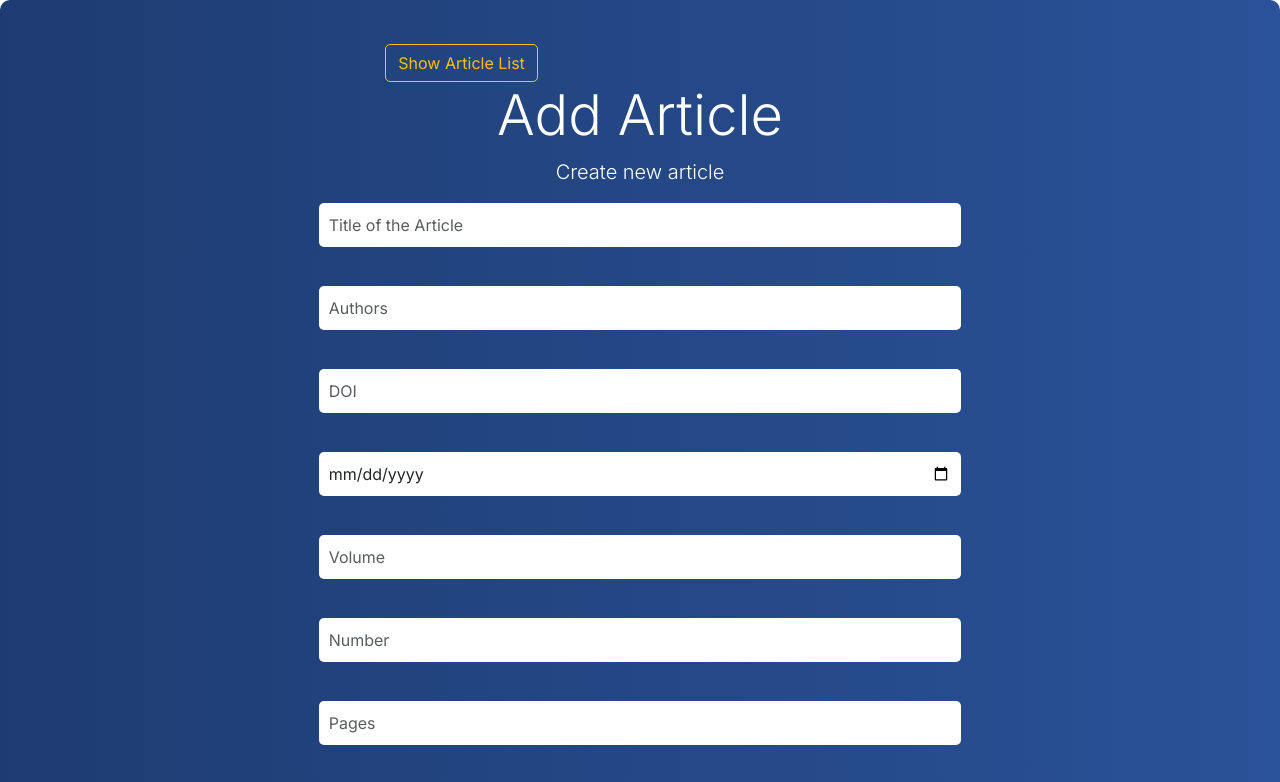
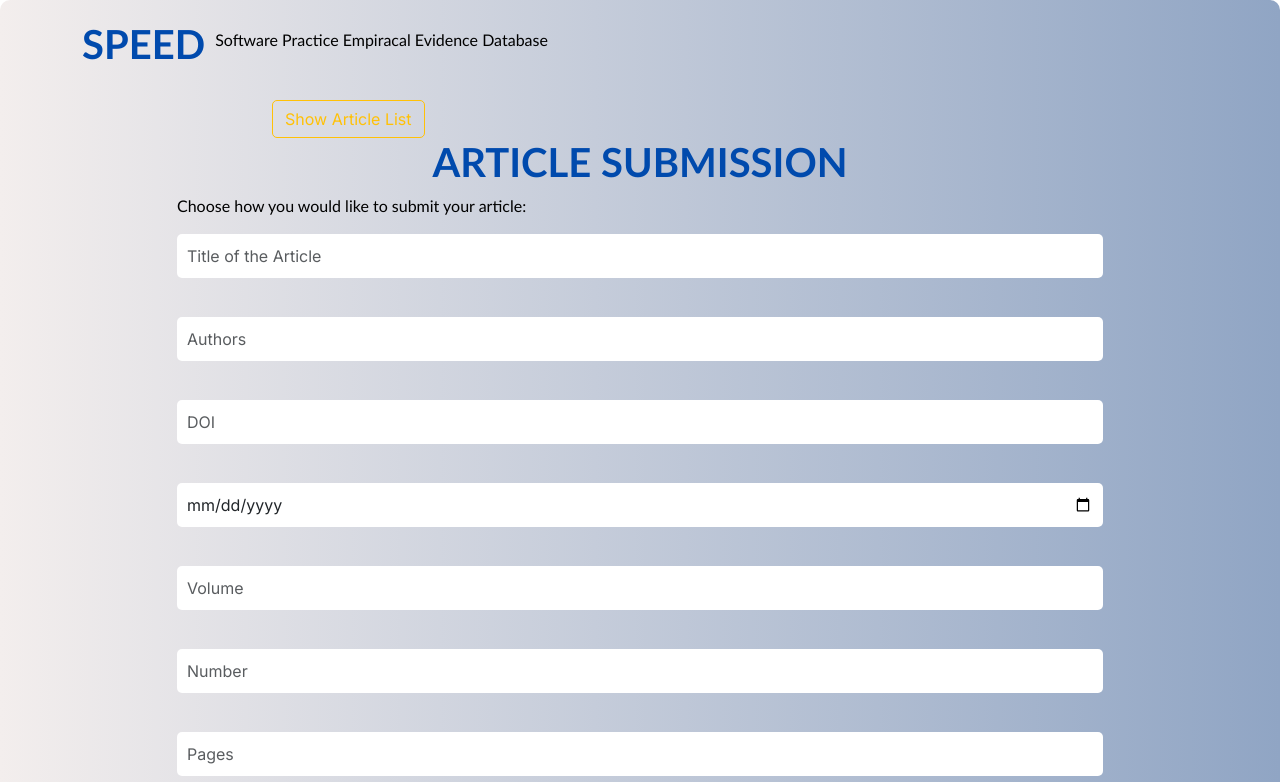
Before and after one commit to Laraib29994/Team_Repo, a Next.js app in the folder CISE_ASS1B/frontend/: page /create-article in a window 1280 px wide. Shown: the top 782 px of the page. Built offline with nearby package versions, Linux system fonts and the light colour scheme.

Commit message:
[CSS][ShowArticle, CreateArticle][changed colours,fonts,formating]

```diff
--- a/CISE_ASS1B/frontend/package.json
+++ b/CISE_ASS1B/frontend/package.json
@@ -16,7 +16,7 @@
     "next": "14.2.5",
     "react": "^18",
     "react-dom": "^18",
-    "sass": "^1.79.3"
+    "sass": "^1.79.4"
   },
   "devDependencies": {
     "@types/node": "^20.16.5",
--- a/CISE_ASS1B/frontend/src/app/globals.css
+++ b/CISE_ASS1B/frontend/src/app/globals.css
@@ -37,33 +37,31 @@ body {
   visibility: visible;
 }
 
-.CreateBook {
+.CreateArticles {
   background-image: linear-gradient(45deg, #f3eeed, #90a5c4);
   min-height: 100vh;
   color: white;
 }
 
-.ShowBookDetails {
+.ShowArticleDetails {
   background-image: linear-gradient(45deg, #f3eeed, #90a5c4);
   min-height: 100vh;
   color: white;
 }
 
 
-.UpdateBookInfo {
+.UpdateArticleInfo {
   background-image: linear-gradient(45deg, #f3eeed, #90a5c4);
   min-height: 100vh;
   color: white;
 }
 
-.ShowBookList {
+.ShowArticleList {
   background: linear-gradient(45deg, #f3eeed, #90a5c4);
   height: 100%;
   width: 100%;
   min-height: 100vh;
   min-width: 100px;
-  color: white;
-
 }
 
 /* BookList Styles */
--- a/CISE_ASS1B/frontend/src/components/CreateArticle.css
+++ b/CISE_ASS1B/frontend/src/components/CreateArticle.css
@@ -1,13 +1,13 @@
 /* CreateArticle.css */
 .CreateArticle {
-  background: linear-gradient(to right, #1e3c72, #2a5298); /* Blue gradient */
+  background: linear-gradient(to right, #f3eeed, #90a5c4); /* Blue gradient */
   color: white;
   padding: 20px;
   border-radius: 10px;
 }
 
 .container {
-  max-width: 800px;
+  /*max-width: 800px;*/
   margin: auto;
 }
 
@@ -16,6 +16,31 @@
   flex-direction: column;
   align-items: center;
 }
+.logo-container {
+  display: flex;
+  align-items: center; /* Aligns items vertically in the center */
+}
+
+.logo {
+  color: #004aad;
+  margin-right: 10px;
+  text-align:left;
+  font-weight: bold;
+  font-family: 'Trebuchet MS', 'Lucida Sans Unicode', 'Lucida Grande', 'Lucida Sans', Arial, sans-serif;
+}
+
+.smalltext {
+  color:black;
+  font-family: 'Trebuchet MS', 'Lucida Sans Unicode', 'Lucida Grande', 'Lucida Sans', Arial, sans-serif;
+}
+
+.title {
+  color: #004aad;
+  text-align: center;
+  font-weight: bold;
+  font-family: 'Trebuchet MS', 'Lucida Sans Unicode', 'Lucida Grande', 'Lucida Sans', Arial, sans-serif;
+}
+
 
 .form-group {
   margin-bottom: 15px;
--- a/CISE_ASS1B/frontend/src/components/CreateArticle.tsx
+++ b/CISE_ASS1B/frontend/src/components/CreateArticle.tsx
@@ -35,16 +35,21 @@ const CreateArticleComponent = () => {
   return (
     <div className="CreateArticle">
       <div className="container">
+        <div className="logo-container">
+      <h1 className="logo">SPEED</h1>
+      <p className="smalltext">Software Practice Empiracal Evidence Database</p>
+        </div>
         <div className="row">
           <div className="col-md-8 m-auto">
             <br />
-            <Link href="/" className="btn btn-outline-warning float-left">
+            <Link href="/" className="btn btn-outline-warning float-right">
               Show Article List
             </Link>
           </div>
           <div className="col-md-10 m-auto">
-            <h1 className="display-4 text-center">Add Article</h1>
-            <p className="lead text-center">Create new article</p>
+            <h1 className="title">ARTICLE SUBMISSION</h1>
+            <p className="smalltext">Choose how you would like to submit your article:</p>
+
             <form noValidate onSubmit={onSubmit}>
               <div className="form-group">
                 <input
--- a/CISE_ASS1B/frontend/src/components/ShowArticleList.css
+++ b/CISE_ASS1B/frontend/src/components/ShowArticleList.css
@@ -1,17 +1,42 @@
 .ShowArticleList {
     padding: 20px;
-    background-color: #f8f9fa;
+    background: linear-gradient(to right, #f3eeed, #90a5c4); /* Blue gradient */
+    border-radius: 10px;
   }
 
   .container {
-    max-width: 1200px;
-    margin: 0 auto;
+   /* max-width: 1200px;*/
+    margin: auto;
   }
 
+  .logo-container {
+    display: flex;
+    align-items: center; /* Aligns items vertically in the center */
+  }
   .row {
     display: flex;
     flex-wrap: wrap;
     margin: 0 -15px;
+  }
+
+  .logo {
+    color: #004aad;
+    margin-right: 10px;
+    text-align:left;
+    font-weight: bold;
+    font-family: 'Trebuchet MS', 'Lucida Sans Unicode', 'Lucida Grande', 'Lucida Sans', Arial, sans-serif;
+  }
+
+  .smalltext {
+    color:black;
+    font-family: 'Trebuchet MS', 'Lucida Sans Unicode', 'Lucida Grande', 'Lucida Sans', Arial, sans-serif;
+  }
+
+  .title {
+    color: #004aad;
+    text-align: center;
+    font-weight: bold;
+    font-family: 'Trebuchet MS', 'Lucida Sans Unicode', 'Lucida Grande', 'Lucida Sans', Arial, sans-serif;
   }
 
   .col-md-12, .col-md-11 {
@@ -45,7 +70,10 @@
   }
 
   .list {
-    margin-top: 20px;
+    display: grid;
+    grid-template-columns: repeat(auto-fit, minmax(300px, 1fr));
+    gap: 20px; /* Adjust as needed for spacing between articles */
+    margin-top: 20px; /* Add spacing above the list if necessary */
   }
 
   hr {
--- a/CISE_ASS1B/frontend/src/components/ShowArticleList.tsx
+++ b/CISE_ASS1B/frontend/src/components/ShowArticleList.tsx
@@ -26,10 +26,14 @@ function ShowArticleList() {
   return (
     <div className='ShowArticleList'>
       <div className='container'>
+      <div className="logo-container">
+      <h1 className="logo">SPEED</h1>
+      <p className="smalltext">Software Practice Empiracal Evidence Database</p>
+        </div>
         <div className='row'>
           <div className='col-md-12'>
             <br />
-            <h2 className='display-4 text-center'>Articles List</h2>
+            <h1 className='title'>Articles List</h1>
           </div>
 
           <div className='col-md-11'>
```
Also changed, not shown: CISE_ASS1B/frontend/src/components/nav/Nav.module.scss (line endings or trailing spaces), CISE_ASS1B/frontend/src/components/nav/NavBar.tsx (line endings or trailing spaces), CISE_ASS1B/frontend/src/components/nav/NavDropdown.tsx (line endings or trailing spaces), CISE_ASS1B/frontend/src/components/nav/NavItem.tsx (line endings or trailing spaces), 1 other file (tests, documents, lock files or other folders).
